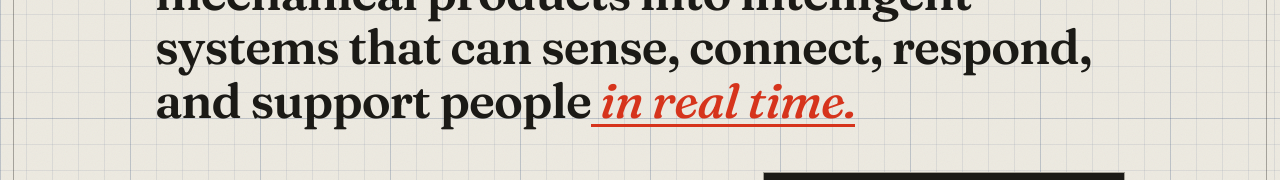
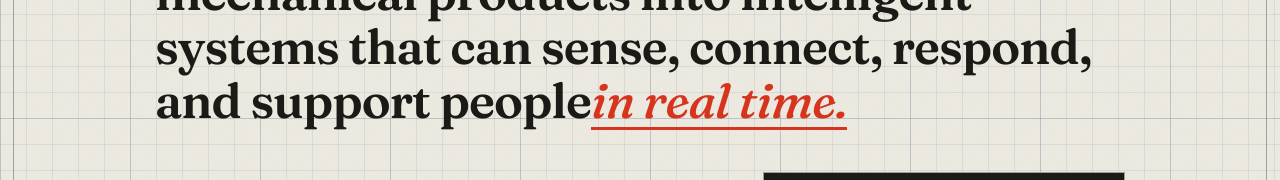
Before and after one commit to SavanKheni/Startec-Dynamics-v2, a React (Vite) app: page / in a window 1280 px wide. Shown: the part 272-452 px from the top of the page. Built offline with nearby package versions, Linux system fonts and the light colour scheme; no server answers.

Commit message:
feat: update Hero component styles for improved layout and animation removal

```diff
--- a/src/components/Hero.css
+++ b/src/components/Hero.css
@@ -30,6 +30,7 @@
 }
 
 .hero h1 .mk {
+  display: inline-block;
   position: relative;
   color: var(--red);
   font-style: italic;
@@ -39,19 +40,10 @@
   content: "";
   position: absolute;
   left: 0;
-  bottom: .08em;
+  bottom: -.05em;
   width: 100%;
   height: 3px;
   background: var(--red);
-  transform: scaleX(0);
-  transform-origin: left;
-  animation: underdraw 1s 1s cubic-bezier(.2, .7, .2, 1) forwards;
-}
-
-@keyframes underdraw {
-  to {
-    transform: scaleX(1);
-  }
 }
 
 .hero-lead {
--- a/src/components/HomeSection/StartecHomeSections.css
+++ b/src/components/HomeSection/StartecHomeSections.css
@@ -31,6 +31,7 @@
 }
 
 .startec-home-sections .hero h1 .mk {
+    display: inline-block;
     position: relative;
     color: var(--red);
     font-style: italic;
@@ -40,19 +41,10 @@
     content: "";
     position: absolute;
     left: 0;
-    bottom: .08em;
+    bottom: -.05em;
     width: 100%;
     height: 3px;
     background: var(--red);
-    transform: scaleX(0);
-    transform-origin: left;
-    animation: underdraw 1s 1s cubic-bezier(.2, .7, .2, 1) forwards;
-}
-
-@keyframes underdraw {
-    to {
-        transform: scaleX(1);
-    }
 }
 
 .startec-home-sections .hero-grid {
```
